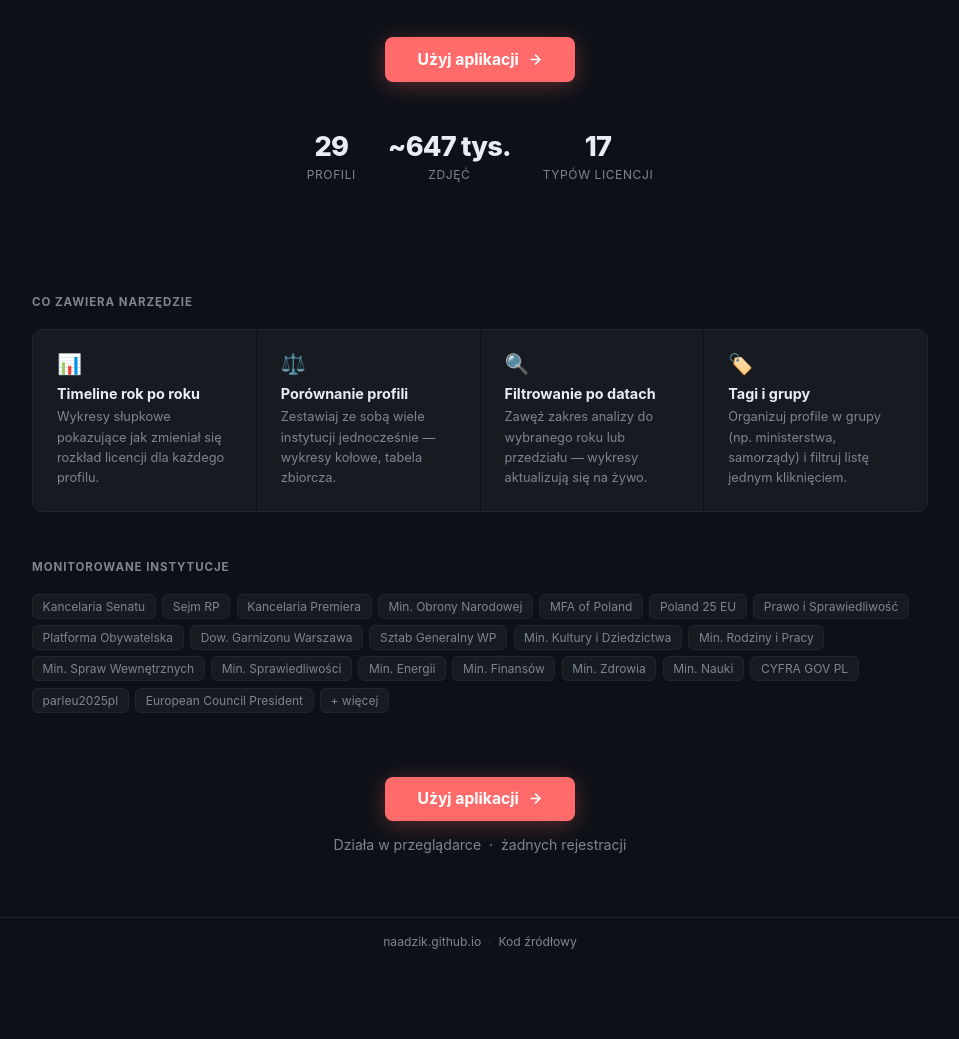
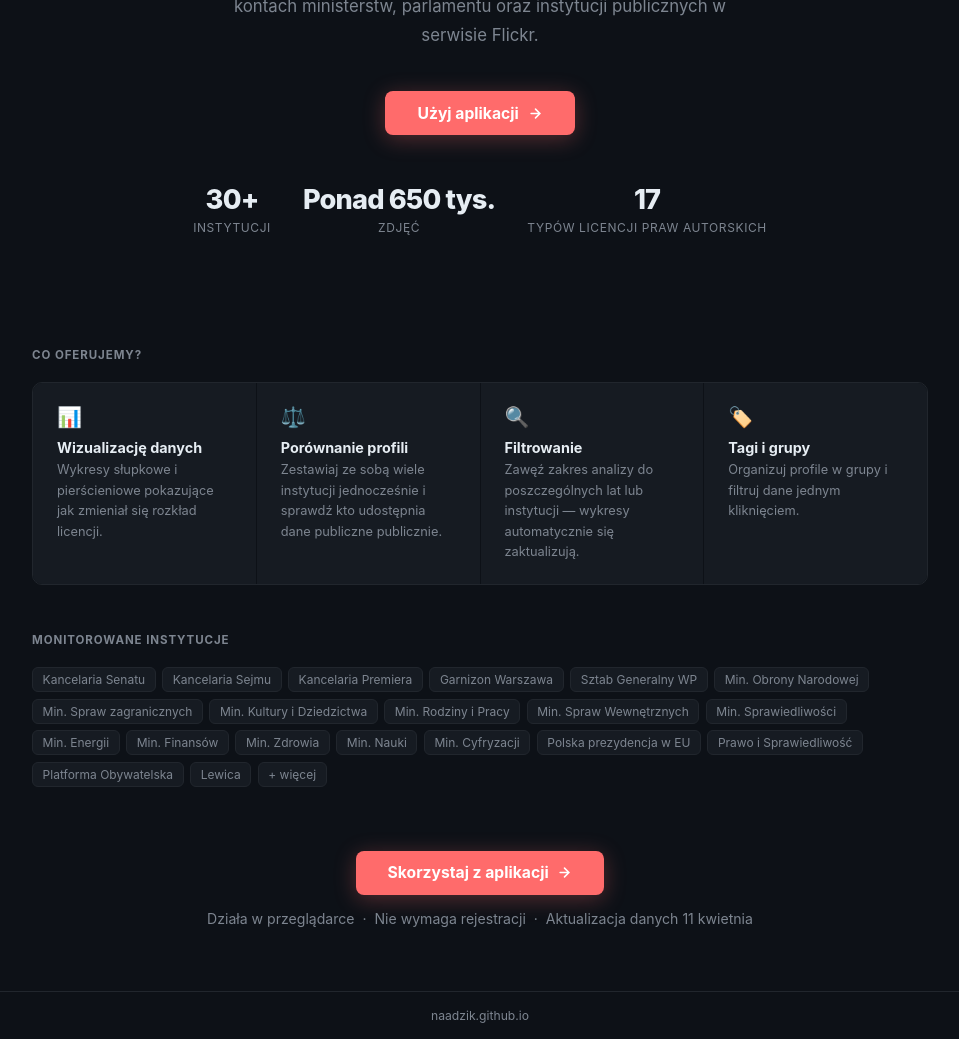
Before and after one commit to Naadzik/flickr-licenses-GOVPL, a plain HTML site: page index.html in a window 1280 px wide. Shown: the part 412-1451 px from the top of the page, without its empty margins (160-1119 px from the left). Before the commit the page ends 1377 px from the top, so only its background shows below. Drawn offline with Linux system fonts and the light colour scheme.

Commit message:
Wstępne poprawki strony

```diff
--- a/index.html
+++ b/index.html
@@ -4,7 +4,7 @@
   <meta charset="UTF-8">
   <meta name="viewport" content="width=device-width, initial-scale=1.0">
   <title>Flickr License Timeline</title>
-  <meta name="description" content="Licencje zdjęć na kontach Flickr polskich instytucji publicznych — wykresy, porównania, eksport.">
+  <meta name="description" content="Licencje zdjęć na kontach Flickr polskich instytucji publicznych — wykresy, porównania">
   <style>
     *, *::before, *::after { box-sizing: border-box; margin: 0; padding: 0; }
 
@@ -244,7 +244,7 @@
   </a>
   <span class="nav-sep">/</span>
   <span class="nav-title">Flickr License Timeline</span>
-  <a class="gh" href="https://github.com/Naadzik/flickr-licenses-GOVPL" target="_blank" rel="noopener">
+  <a class="gh" href="https://naadzik.github.io/" target="_blank" rel="noopener">
     <svg width="14" height="14" viewBox="0 0 24 24" fill="currentColor">
       <path d="M12 2C6.477 2 2 6.477 2 12c0 4.418 2.865 8.167 6.839 9.49.5.092.682-.217.682-.482
                0-.237-.009-.868-.014-1.703-2.782.605-3.369-1.34-3.369-1.34-.454-1.154-1.11-1.462-1.11-1.462
@@ -263,11 +263,11 @@
 
   <section class="hero">
     <span class="badge">Dane aktualne</span>
-    <h1>Licencje zdjęć polskich<br>instytucji na <em>Flickr</em></h1>
+    <h1>Licencje zdjęć polskich instytucji państwowych na <em>Flickr</em></h1>
     <p class="lead">
-      Przejrzyste zestawienie licencji Creative Commons i praw autorskich
-      na oficjalnych kontach Flickr ministerstw, Sejmu, Senatu i innych
-      instytucji publicznych. Timeline zmian, porównania między profilami.
+      Przejrzyste zestawienie danych na temat licencji Creative Commons
+      i praw autorskich multimediów udostępnianych na oficjalnych kontach
+      ministerstw, parlamentu oraz instytucji publicznych w serwisie Flickr.
     </p>
     <a class="btn-primary" href="app.html">
       Użyj aplikacji
@@ -278,42 +278,42 @@
 
     <div class="stats">
       <div class="stat-item">
-        <span class="stat-value">29</span>
-        <span class="stat-label">Profili</span>
+        <span class="stat-value">30+</span>
+        <span class="stat-label">Instytucji</span>
       </div>
       <div class="stat-item">
-        <span class="stat-value">~647 tys.</span>
+        <span class="stat-value">Ponad 650 tys.</span>
         <span class="stat-label">Zdjęć</span>
       </div>
       <div class="stat-item">
         <span class="stat-value">17</span>
-        <span class="stat-label">Typów licencji</span>
+        <span class="stat-label">Typów licencji praw autorskich</span>
       </div>
     </div>
   </section>
 
   <section class="features-section">
-    <p class="section-label">Co zawiera narzędzie</p>
+    <p class="section-label">Co oferujemy?</p>
     <div class="features">
       <div class="feature">
         <span class="feature-icon">📊</span>
-        <h3>Timeline rok po roku</h3>
-        <p>Wykresy słupkowe pokazujące jak zmieniał się rozkład licencji dla każdego profilu.</p>
+        <h3>Wizualizację danych</h3>
+        <p>Wykresy słupkowe i pierścieniowe pokazujące jak zmieniał się rozkład licencji.</p>
       </div>
       <div class="feature">
         <span class="feature-icon">⚖️</span>
         <h3>Porównanie profili</h3>
-        <p>Zestawiaj ze sobą wiele instytucji jednocześnie — wykresy kołowe, tabela zbiorcza.</p>
+        <p>Zestawiaj ze sobą wiele instytucji jednocześnie i sprawdź kto udostępnia dane publiczne publicznie.</p>
       </div>
       <div class="feature">
         <span class="feature-icon">🔍</span>
-        <h3>Filtrowanie po datach</h3>
-        <p>Zawęź zakres analizy do wybranego roku lub przedziału — wykresy aktualizują się na żywo.</p>
+        <h3>Filtrowanie</h3>
+        <p>Zawęź zakres analizy do poszczególnych lat lub instytucji — wykresy automatycznie się zaktualizują.</p>
       </div>
       <div class="feature">
         <span class="feature-icon">🏷️</span>
         <h3>Tagi i grupy</h3>
-        <p>Organizuj profile w grupy (np. ministerstwa, samorządy) i filtruj listę jednym kliknięciem.</p>
+        <p>Organizuj profile w grupy i filtruj dane jednym kliknięciem.</p>
       </div>
     </div>
   </section>
@@ -322,15 +322,12 @@
     <p class="section-label">Monitorowane instytucje</p>
     <div class="inst-grid">
       <span class="inst-chip">Kancelaria Senatu</span>
-      <span class="inst-chip">Sejm RP</span>
+      <span class="inst-chip">Kancelaria Sejmu</span>
       <span class="inst-chip">Kancelaria Premiera</span>
+      <span class="inst-chip">Garnizon Warszawa</span>
+      <span class="inst-chip">Sztab Generalny WP</span>
       <span class="inst-chip">Min. Obrony Narodowej</span>
-      <span class="inst-chip">MFA of Poland</span>
-      <span class="inst-chip">Poland 25 EU</span>
-      <span class="inst-chip">Prawo i Sprawiedliwość</span>
-      <span class="inst-chip">Platforma Obywatelska</span>
-      <span class="inst-chip">Dow. Garnizonu Warszawa</span>
-      <span class="inst-chip">Sztab Generalny WP</span>
+      <span class="inst-chip">Min. Spraw zagranicznych</span>
       <span class="inst-chip">Min. Kultury i Dziedzictwa</span>
       <span class="inst-chip">Min. Rodziny i Pracy</span>
       <span class="inst-chip">Min. Spraw Wewnętrznych</span>
@@ -339,29 +336,29 @@
       <span class="inst-chip">Min. Finansów</span>
       <span class="inst-chip">Min. Zdrowia</span>
       <span class="inst-chip">Min. Nauki</span>
-      <span class="inst-chip">CYFRA GOV PL</span>
-      <span class="inst-chip">parleu2025pl</span>
-      <span class="inst-chip">European Council President</span>
+      <span class="inst-chip">Min. Cyfryzacji</span>
+      <span class="inst-chip">Polska prezydencja w EU</span>
+      <span class="inst-chip">Prawo i Sprawiedliwość</span>
+      <span class="inst-chip">Platforma Obywatelska</span>
+      <span class="inst-chip">Lewica</span>
       <span class="inst-chip">+ więcej</span>
     </div>
   </section>
 
   <div class="bottom-cta">
     <a class="btn-primary" href="app.html">
-      Użyj aplikacji
+      Skorzystaj z aplikacji
       <svg width="15" height="15" viewBox="0 0 24 24" fill="none" stroke="currentColor" stroke-width="2.5" stroke-linecap="round">
         <path d="M5 12h14M12 5l7 7-7 7"/>
       </svg>
     </a>
-    <p>Działa w przeglądarce &nbsp;·&nbsp; żadnych rejestracji</p>
+    <p>Działa w przeglądarce &nbsp;·&nbsp; Nie wymaga rejestracji &nbsp;·&nbsp; Aktualizacja danych 11 kwietnia</p>
   </div>
 
 </main>
 
 <footer>
   <a href="https://naadzik.github.io/">naadzik.github.io</a>
-  &nbsp;·&nbsp;
-  <a href="https://github.com/Naadzik/flickr-licenses-GOVPL" target="_blank" rel="noopener">Kod źródłowy</a>
 </footer>
 
 </body>
```
